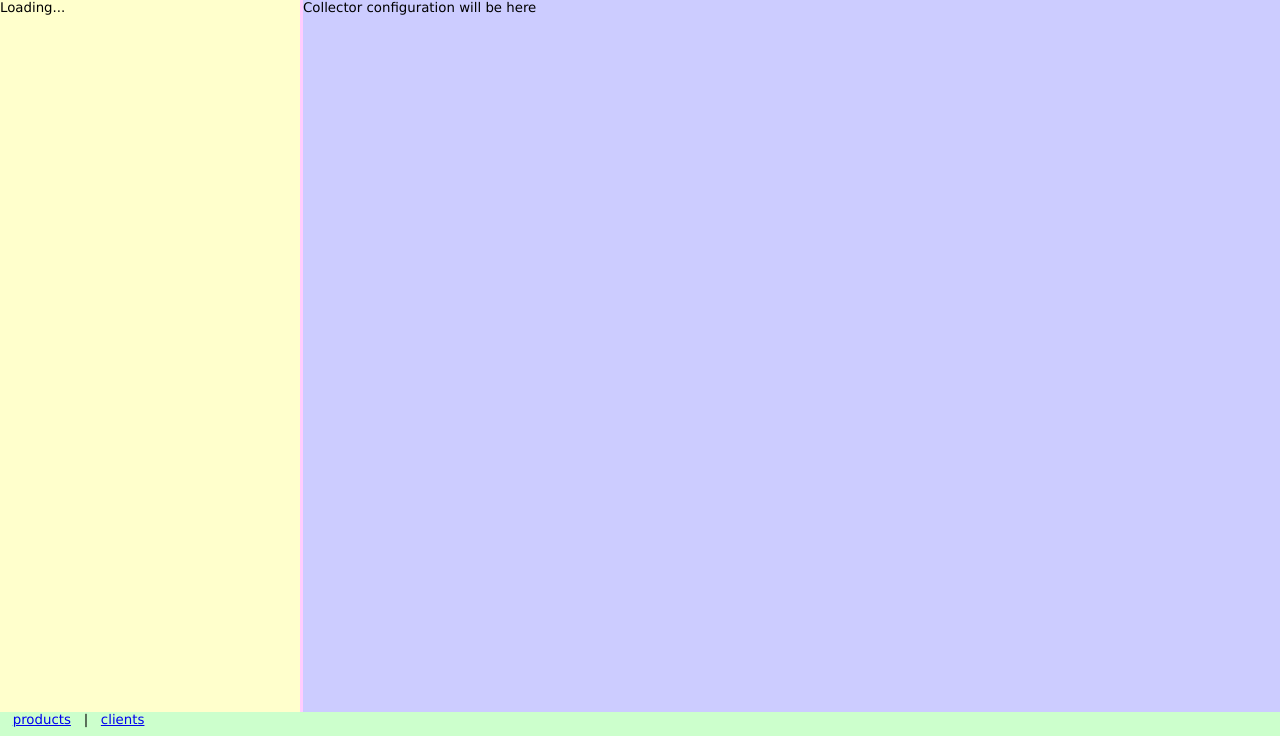
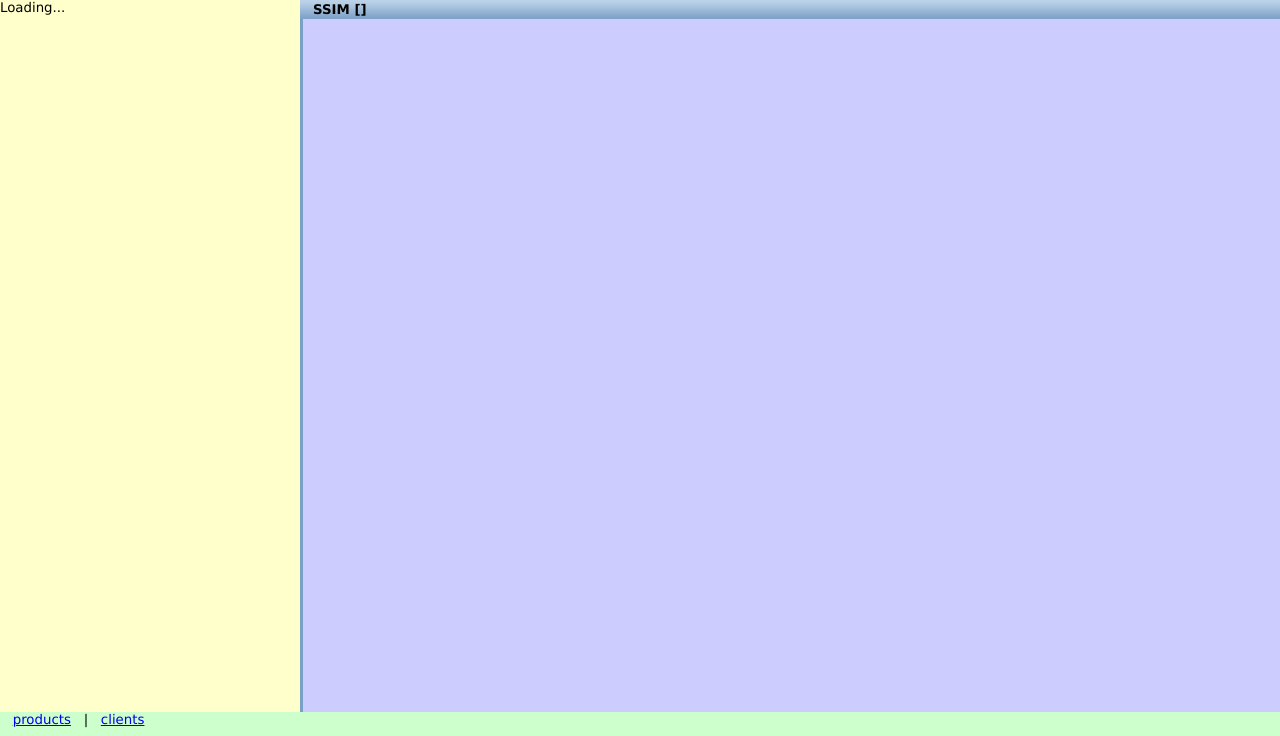
Before and after one commit to bioform/oldspice, a Django app: template templates/ssim/index.html in a window 1280 px wide. Shown: the part 64-800 px from the top of the page. Run offline with Django 3.2, Linux system fonts and the light colour scheme; the template is opened without the code that fills it: most values are stand-ins (such as "Sample title", 1, 10 or a date in 2020).

Commit message:
Design was little bit fixed

```diff
--- a/media/css/ssim/base.css
+++ b/media/css/ssim/base.css
@@ -38,7 +38,7 @@
     width: 3px;
     top: 64px;
     bottom: 24px;
-    background-color: #ffccff;
+    background: #7ba0c6 url(../../img/ssim/header-bg.gif) top left repeat-x;
     overflow: hidden;
   }
   #content {
@@ -66,7 +66,7 @@
       overflow:auto;
   }
   #mainmenu table td{
-      padding:0px 0px 0px 10px;
+      padding:2px 2px 2px 10px;
   }
 
   #mainmenu caption {
@@ -80,8 +80,29 @@
       color: black;
   }
 
+  table.content_list {
+      border:0;
+      border-collapse:collapse;
+      border-spacing:0px;
+      width:100%;
+  }
+
+  table.content_list td{
+      padding:2px 2px 2px 10px;
+  }
+  table.content_list caption {
+      text-align:left;
+      font-size:1em;
+      font-weight:bold;
+      margin:0;
+      white-space: nowrap;
+      padding:2px 5px 2px 10px;
+      background: #7ba0c6 url(../../img/ssim/header-bg.gif) top left repeat-x;
+      color: black;
+  }
+
   a.mainmenu {
-      line-height:1.5em;
+      line-height:1em;
       text-decoration:none;
       display:block;
   }
@@ -89,3 +110,13 @@
   a.mainmenu:HOVER {
       text-decoration:underline;
   }
+
+  a.content_list {
+      line-height:1em;
+      text-decoration:none;
+      display:block;
+  }
+
+  a.content_list:HOVER {
+      text-decoration:underline;
+  }
--- a/ssim/urls.py
+++ b/ssim/urls.py
@@ -4,8 +4,8 @@
     (r'^(?P<address>[^/]+)/login/$', 'login'),
     (r'^(?P<address>[^/]+)/locations$', 'locations'),
     (r'^(?P<address>[^/]+)/products$', 'products'),
-    (r'^(?P<address>[^/]+)/product/(?P<prodictID>\d+)$', 'products'),
-    (r'^(?P<address>[^/]+)/products/(?P<client>[^/]+)$', 'locations'),
+    (r'^(?P<address>[^/]+)/product/(?P<prodictID>\d+)$', 'config_by_product_id'),
+    (r'^(?P<address>[^/]+)/products/(?P<client>[^/]+)$', 'client_products'),
     (r'^ldap/$', 'test_ldap'),
     (r'^(?P<address>[^/]+)$', 'index'),
 )
--- a/templates/ssim/base.html
+++ b/templates/ssim/base.html
@@ -38,6 +38,17 @@
             return false;
         }
 
+        var post = function(address,target, data){
+            // store value in data variable
+            $.ajaxSetup({ cache: false });
+            $.post(address,data,
+                function(data){
+                    $(target).html(data);
+                }
+            );
+            return false;
+        }
+
         $(document).ready(function() {
                 load_data('/ssim/{{ address }}/products', '#mainmenu');
         });
--- a/templates/ssim/index.html
+++ b/templates/ssim/index.html
@@ -1,5 +1,14 @@
 {% extends "ssim/base.html" %}
 
 {% block content %}
-    Collector configuration will be here
+    <table class="content_list">
+        <caption>SSIM {{ address }}</caption>
+        <tbody>
+            <tr>
+                <td>
+
+                </td>
+            <tr/>
+        </tbody>
+    </table>
 {% endblock %}
--- a/templates/ssim/locations.html
+++ b/templates/ssim/locations.html
@@ -4,7 +4,9 @@
     {% for client in clients %}
         <tr>
             <td>
-                <a class="mainmenu" href="/ssim/{{ address }}/products/{{ client.address }}">{{ client.host }}</a>
+                <a class="mainmenu" href="/ssim/{{ address }}/products/{{ client.address }}" locationDN="{{ client.dn }}">
+                    {{ client.host }}
+                </a>
             </td>
         <tr/>
     {% endfor %}
@@ -13,7 +15,7 @@
 <script>
     $('a.mainmenu').click(function(event){
         event.preventDefault();
-        load_data($(this).attr('href'), '#content')
+        post($(this).attr('href'), '#content',{'locationDN':$(this).attr('locationDN')})
         return false;
     });
 </script>
```
Also changed, not shown: ssim/utils/location.py (+7 -0 lines), ssim/utils/product.py (+40 -3 lines), ssim/views.py (+19 -2 lines), templates/ssim/client_products.html (renamed from templates/ssim/products.html, +4 -4 lines).
